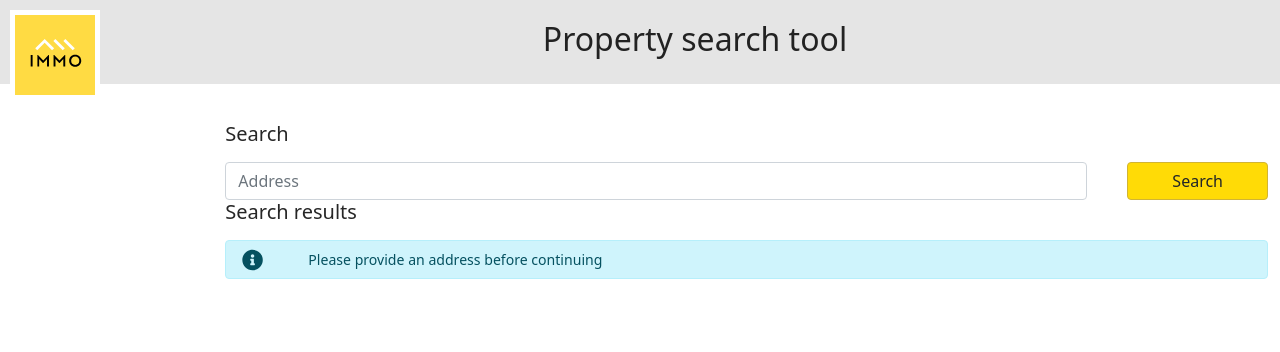
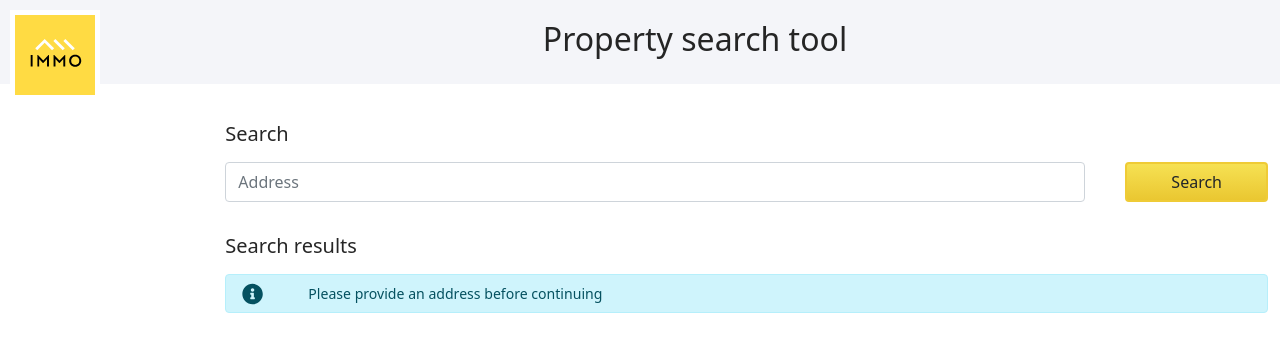
Before and after one commit to Damo1155/IMMO-FrontendTest, a Vue app: page / in a window 1280 px wide. Shown: the top 352 px of the page. Built offline with nearby package versions, Linux system fonts and the light colour scheme.

Commit message:
More adjustments to bring in line with the design.

```diff
--- a/src/Pages/PropertySearch/PropertySearchTool.vue
+++ b/src/Pages/PropertySearch/PropertySearchTool.vue
@@ -2,7 +2,7 @@
     <div class="row">
         <div class="col-md-2" aria-hidden="true" role="presentation"></div>
         <div class="col-md-10">
-            <form @submit.prevent="ProcessSearch">
+            <form @submit.prevent="ProcessSearch" class="mb-3">
                 <h2 class="h5 mb-3">{{CustomMessages.Search}}</h2>
 
                 <div class="immo-search-group">
@@ -10,10 +10,12 @@
                     <SubmitAction :Text="CustomMessages.Search" :IsProcessing="IsProcessingSearch"></SubmitAction>
                 </div>
             </form>
+
+            <SelectedSearchResults :SelectedProperties="SelectedProperties" :IsProcessingSearch="IsProcessingSearch"></SelectedSearchResults>
         </div>
     </div>
 
-    <div class="row">
+    <div class="row mt-3">
         <div class="col-md-2">
             <template v-if="HasPropertyTypes">
                 <h2 class="h5 mb-3">{{CustomMessages.PropertyTypes}}</h2>
@@ -29,7 +31,6 @@
             </template>
         </div>
         <div class="col-md-10">
-            <SelectedSearchResults :SelectedProperties="SelectedProperties" :IsProcessingSearch="IsProcessingSearch"></SelectedSearchResults>
             <SearchResults :Properties="Properties" :DisplayHelpMessage="DisplayHelpMessage" :IsProcessingSearch="IsProcessingSearch"
                            @UpdatePropertySelection="UpdatePropertySelection"></SearchResults>
         </div>
@@ -144,9 +145,10 @@
                         this.DisplayHelpMessage = false;
                     });
             },
+            // TODO :   If time, improve the 'Promise.all' so it can be fed to a service
             RetrievePropertyDetails(ids: Array<string>): void {
-                // Note :   To combat UI lag, a race condition in 'ArePropertiesSelected' and the watch executing multiple times,
-                //          the following is wrapped in a promise which will resolve everything at the same point.
+                // Note :   To combat significant UI lag the following is wrapped in a promise so they're
+                //          all resolved at the same point.
 
                 const promises = [] as Array<Promise<{ property: PropertyDetails }>>;
 
--- a/src/Pages/PropertySearch/SearchResults.vue
+++ b/src/Pages/PropertySearch/SearchResults.vue
@@ -4,9 +4,10 @@
         <AlertInfo :Text="CustomMessages.HelpMessage"></AlertInfo>
     </template>
     <template v-else-if="HasSearchResults">
-        <table class="table table-bordered table-hover mb-0">
+        <div class="table-responsive-md immo-bg-light-grey min-h-19">
+            <table class="table">
                 <caption class="sr-only">{{CustomMessages.ListOfProperties}}</caption>
-            <thead class="table-light">
+                <thead>
                     <tr>
                         <th class="text-center">
                             <i class="fas fa-check"></i>
@@ -35,6 +36,7 @@
                     </tr>
                 </tbody>
             </table>
+        </div>
     </template>
     <template v-else>
         <AlertWarning :Text="CustomMessages.NoPropertiesFound"></AlertWarning>
--- a/src/Pages/PropertySearch/SelectedSearchResults.vue
+++ b/src/Pages/PropertySearch/SelectedSearchResults.vue
@@ -1,9 +1,10 @@
 <template>
     <template v-if="HasSelectedResults">
         <h2 class="h5 mb-3">{{CustomMessages.SelectedProperties}}</h2>
-        <table class="table table-bordered table-hover mb-0">
+        <div class="table-responsive-md immo-bg-light-grey min-h-9">
+            <table class="table">
                 <caption class="sr-only">{{CustomMessages.ListOfSelectedProperties}}</caption>
-            <thead class="table-light">
+                <thead>
                     <tr>
                         <th class="text-center">{{CustomMessages.Address}}</th>
                         <th class="text-center">{{CustomMessages.Postcode}}</th>
@@ -20,6 +21,7 @@
                     </tr>
                 </tbody>
             </table>
+        </div>
     </template>
 </template>
 
--- a/src/SCSS/Custom/Components/buttons.scss
+++ b/src/SCSS/Custom/Components/buttons.scss
@@ -1,3 +1,4 @@
+@import "../../Variables/colours.scss";
 @import "../../Variables/screen-resolutions.scss";
 
 .immo-btn {
@@ -12,8 +13,8 @@
     font-size: 1rem;
 
     &.immo-btn-submit {
-        background-color: #ffdb06;
-        border: 1px solid #d1b434;
+        border: 2.5px solid $immo-btn-submit-border;
+        background: linear-gradient($immo-btn-submit-primary, $immo-btn-submit-secondary);
     }
 }
 
--- /dev/null
+++ b/src/SCSS/Custom/Components/tables.scss
@@ -0,0 +1,28 @@
+@import "../../Variables/colours.scss";
+
+.table {
+    margin-bottom: 0;
+
+    thead {
+        border-top: none !important;
+        background-color: $immo-dark-grey;
+        border-bottom: 1px solid $immo-thead-border-bottom;
+
+        tr {
+            border-top: 1px solid $immo-white;
+            border-left: 1px solid $immo-white;
+
+            th {
+                border-right: 1px solid $immo-white;
+            }
+        }
+    }
+
+    tbody {
+        border: none !important;
+
+        tr {
+            border-bottom: 1px solid $immo-tr-border;
+        }
+    }
+}
--- /dev/null
+++ b/src/SCSS/General/backgrounds.scss
@@ -0,0 +1,5 @@
+@import "../Variables/colours.scss";
+
+.immo-bg-light-grey {
+    background-color: $immo-light-grey;
+}
--- /dev/null
+++ b/src/SCSS/General/heights.scss
@@ -0,0 +1,7 @@
+.min-h-9 {
+    min-height: 9rem;
+}
+
+.min-h-19 {
+    min-height: 19rem;
+}
--- a/src/SCSS/Variables/colours.scss
+++ b/src/SCSS/Variables/colours.scss
@@ -1,10 +1,20 @@
 // Generic Colours
 $immo-white: #FFF;
-$immo-light-grey: #E5E5E5;
+$immo-dark-grey: #E6E6E6;
+$immo-light-grey: #F4F5F9;
 
 // Branding Colours
 $immo-base-font-colour: #212529;
 $immo-navigation-header: $immo-light-grey;
 
+// Buttons
+$immo-btn-submit-border: #EFCB36;
+$immo-btn-submit-primary: #F6E153;
+$immo-btn-submit-secondary: #EAC731;
+
+// Tables
+$immo-tr-border: #9F9FA6;
+$immo-thead-border-bottom: #CACACF;
+
 // Accessibility
 $immo-required-colour: #8B0000;
--- a/src/SCSS/site-layout.scss
+++ b/src/SCSS/site-layout.scss
@@ -5,9 +5,12 @@
 // General
 @import "./General/html.scss";
 @import "./General/text.scss";
+@import "./General/heights.scss";
+@import "./General/backgrounds.scss";
 
 // Custom
 @import "./Custom/Bootstrap/alerts.scss";
+@import "./Custom/Components/tables.scss";
 @import "./Custom/Components/buttons.scss";
 @import "./Custom/Components/input-groups.scss";
 
```
Lines whose indentation alone changed are shown as unchanged.
